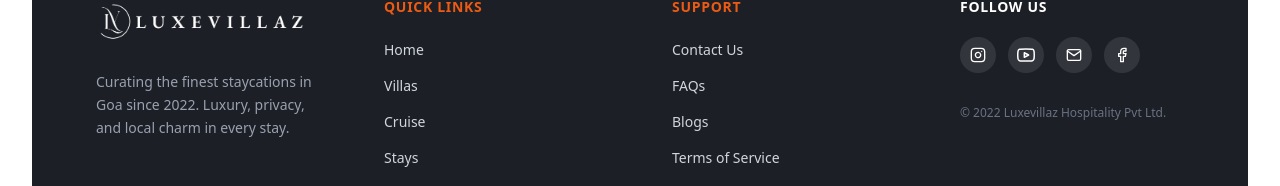
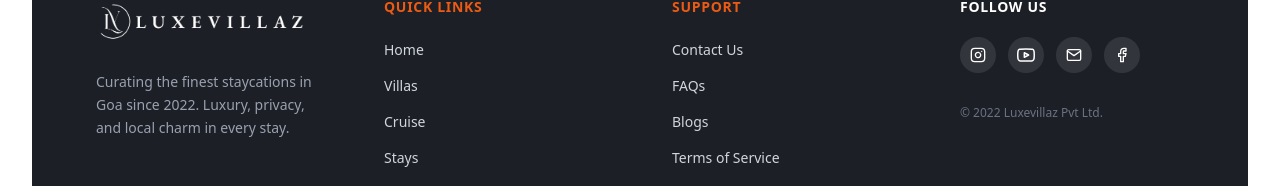
Before and after one commit to aman-2904/The-Star-Fruit, a Next.js app: page / in a window 1280 px wide. Shown: the part 5663-5849 px from the top of the page. Built offline with nearby package versions, Linux system fonts and the light colour scheme; no server answers; the database is empty; a web font is replaced by a local one.

Commit message:
removed hospitality

```diff
--- a/src/components/Footer.tsx
+++ b/src/components/Footer.tsx
@@ -159,7 +159,7 @@ export default function Footer() {
                 </div>
 
                 <p className="text-gray-500 text-xs">
-                  © 2022 Luxevillaz Hospitality Pvt Ltd.
+                  © 2022 Luxevillaz Pvt Ltd.
                 </p>
               </div>
 
```
